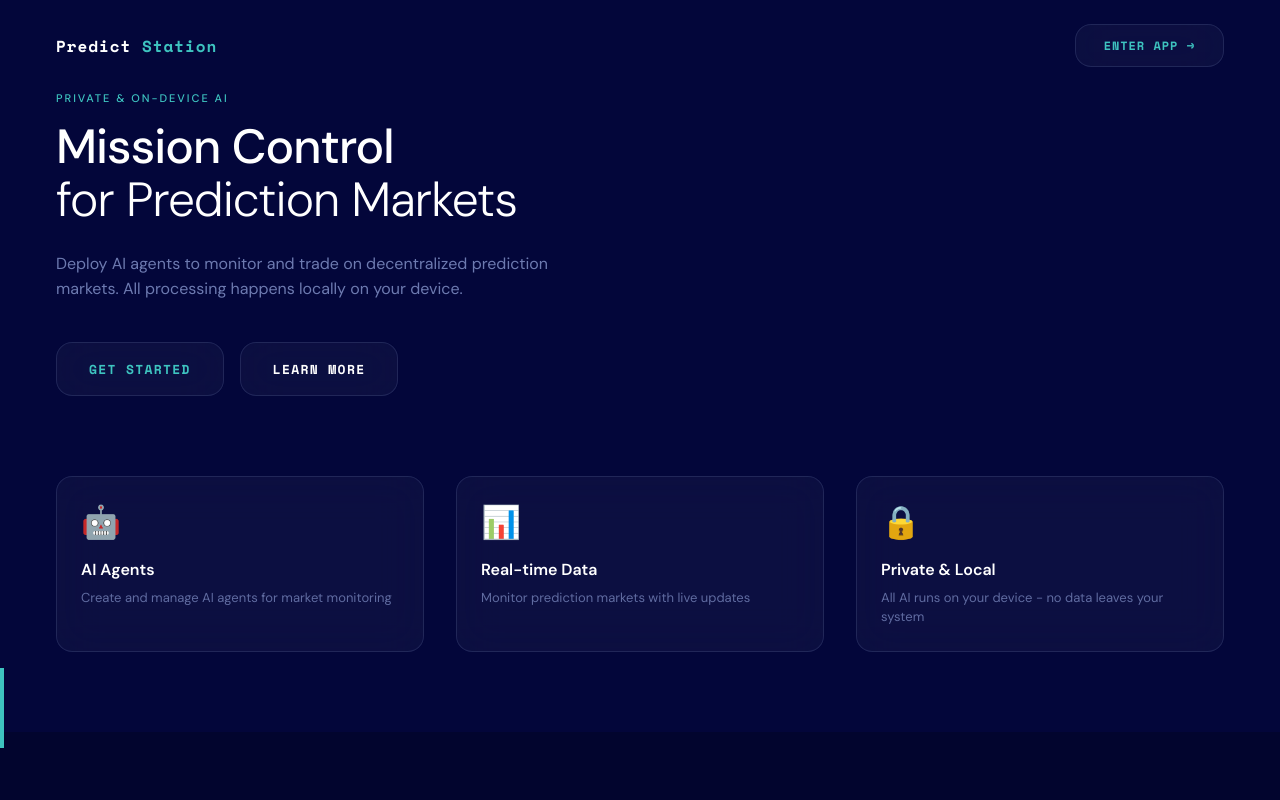
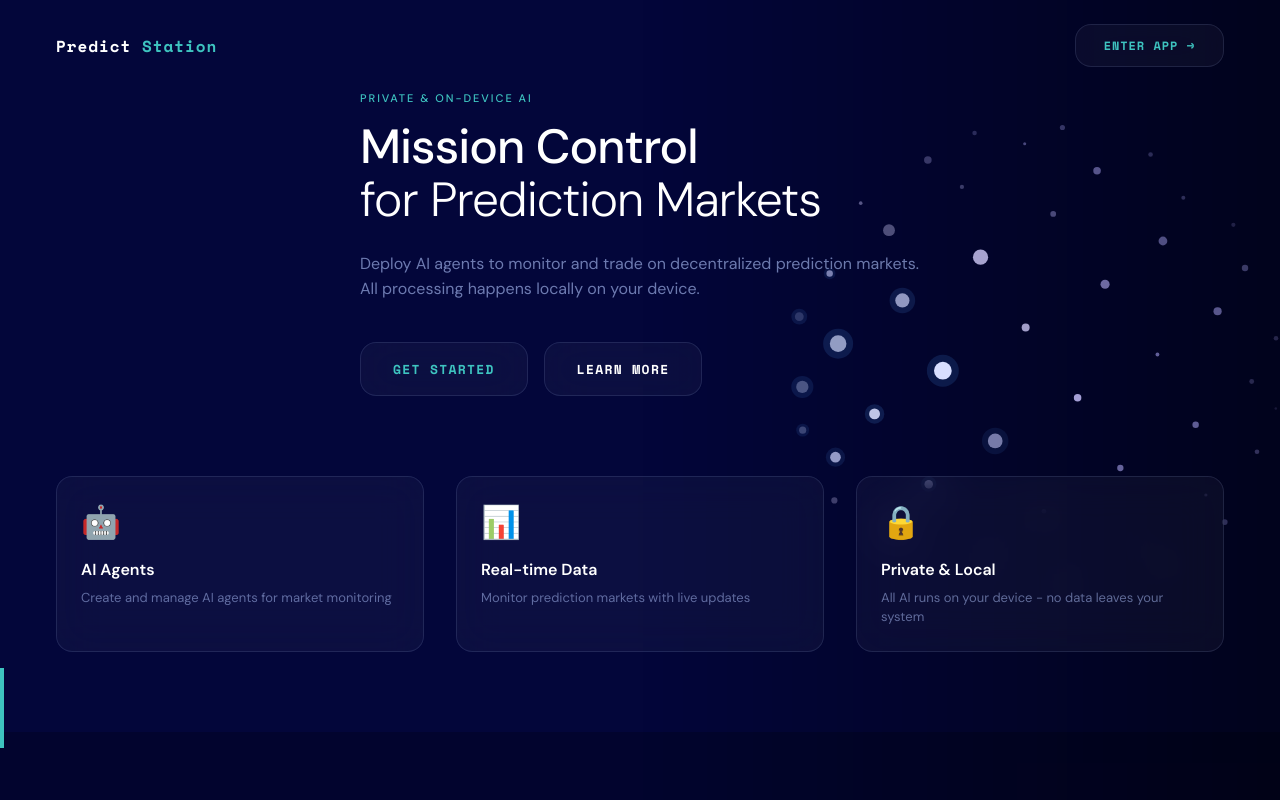
Before and after one commit to pisuthd/predict-station, a Next.js app in the folder frontend/: page / in a window 1280 px wide. Shown: the top 800 px of the page. Built offline with nearby package versions, Linux system fonts and the light colour scheme.

Commit message:
Fix animated orbs: use fixed position, add scroll fade effect

```diff
--- a/frontend/src/app/page.tsx
+++ b/frontend/src/app/page.tsx
@@ -1,11 +1,24 @@
 'use client'
 
+import { useState, useEffect } from 'react'
 import { useRouter } from 'next/navigation'
 import { CYAN, NAVY, MUTED, monoFont, sansFont } from '../theme'
 import OrbCanvas from '../components/OrbCanvas'
 
 export default function LandingPage() {
   const router = useRouter()
+  const [scrollY, setScrollY] = useState(0)
+
+  useEffect(() => {
+    const handleScroll = () => {
+      setScrollY(window.scrollY)
+    }
+    window.addEventListener('scroll', handleScroll)
+    return () => window.removeEventListener('scroll', handleScroll)
+  }, [])
+
+  // Calculate fade based on scroll (fades out after 200px scroll)
+  const orbOpacity = Math.max(0, 1 - scrollY / 400)
 
   const features = [
     {
@@ -54,7 +67,40 @@ export default function LandingPage() {
         flexDirection: 'column',
       }}
     >
-      {/* Navigation - with max-width container */}
+      {/* Fixed Animated Orbs - Right Side, fades on scroll */}
+      <div
+        style={{
+          position: 'fixed',
+          right: 0,
+          top: 0,
+          width: '50%',
+          height: '100vh',
+          opacity: orbOpacity,
+          transition: 'opacity 0.3s ease-out',
+          pointerEvents: orbOpacity > 0.1 ? 'auto' : 'none',
+        }}
+      >
+        <div
+          style={{
+            position: 'absolute',
+            inset: 0,
+            background: 'linear-gradient(to right, transparent, rgba(0,0,0,0.5))',
+          }}
+        />
+        <OrbCanvas />
+      </div>
+
+      {/* Content */}
+      <div
+        style={{
+          position: 'relative',
+          zIndex: 10,
+          minHeight: '100vh',
+          display: 'flex',
+          flexDirection: 'column',
+        }}
+      >
+        {/* Navigation */}
         <nav
           style={{
             padding: '24px 56px',
@@ -63,7 +109,7 @@ export default function LandingPage() {
           }}
         >
           <div style={{ maxWidth: 1200, margin: '0 auto', display: 'flex', justifyContent: 'space-between', alignItems: 'center' }}>
-          {/* Wordmark - Smaller */}
+            {/* Wordmark */}
             <p
               style={{
                 fontFamily: monoFont,
@@ -77,7 +123,7 @@ export default function LandingPage() {
               <span style={{ color: '#fff' }}>Predict</span> Station
             </p>
 
-          {/* Enter App Button - Glassmorphism */}
+            {/* Enter App Button */}
             <button
               onClick={() => router.push('/app')}
               style={{
@@ -108,25 +154,17 @@ export default function LandingPage() {
           </div>
         </nav>
 
-      {/* Hero Section with Orbs - Orbs moved to right side */}
+        {/* Hero Section */}
         <div
           style={{
-          flex: 1,
-          display: 'flex',
-          position: 'relative',
-          zIndex: 10,
-        }}
-      >
-        {/* Hero Content - Left Side */}
-        <div style={{
             flex: 1,
             display: 'flex',
             alignItems: 'center',
             justifyContent: 'center',
             padding: '0 56px',
-        }}>
+          }}
+        >
           <div style={{ maxWidth: '560px' }}>
-            {/* Label */}
             <p
               style={{
                 fontSize: '11px',
@@ -140,7 +178,6 @@ export default function LandingPage() {
               Private & On-Device AI
             </p>
 
-            {/* Main Title */}
             <h1
               style={{
                 fontSize: '48px',
@@ -156,7 +193,6 @@ export default function LandingPage() {
               for Prediction Markets
             </h1>
 
-            {/* Description */}
             <p
               style={{
                 fontFamily: sansFont,
@@ -170,7 +206,7 @@ export default function LandingPage() {
               All processing happens locally on your device.
             </p>
 
-            {/* CTA Buttons - Glassmorphism Only */}
+            {/* CTA Buttons */}
             <div style={{ display: 'flex', gap: '16px' }}>
               <button
                 onClick={() => router.push('/app')}
@@ -224,21 +260,6 @@ export default function LandingPage() {
               >
                 LEARN MORE
               </button>
-            </div>
-          </div>
-        </div>
-
-        {/* Animated Orbs - Right Side of Hero */}
-        <div
-          style={{
-            width: '50%',
-            height: '100%',
-            position: 'relative',
-            background: 'rgba(0,0,0,0.3)',
-          }}
-        >
-          <div style={{ position: 'absolute', inset: 0 }}>
-            <OrbCanvas />
             </div>
           </div>
         </div>
@@ -419,7 +440,6 @@ export default function LandingPage() {
             Ready to start your <strong style={{ fontWeight: 500 }}>mission</strong>?
           </h2>
 
-        {/* Launch App - Glassmorphism */}
           <button
             onClick={() => router.push('/app')}
             style={{
@@ -503,5 +523,6 @@ export default function LandingPage() {
           }}
         />
       </div>
+    </div>
   )
 }
```
Lines whose indentation alone changed are shown as unchanged.
